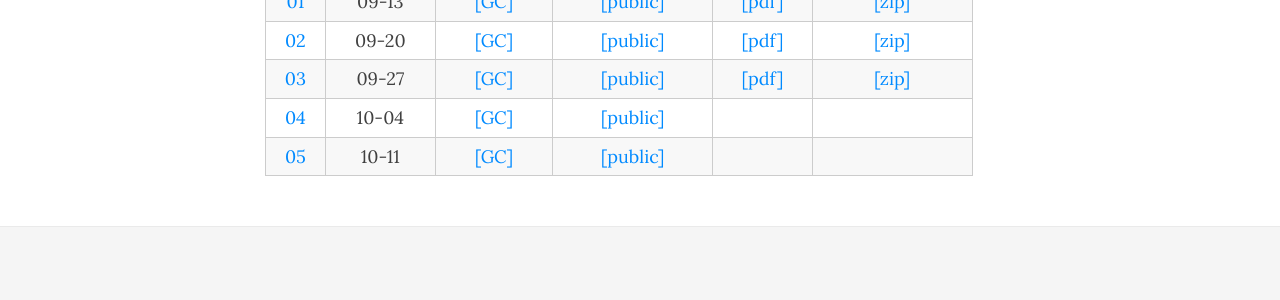
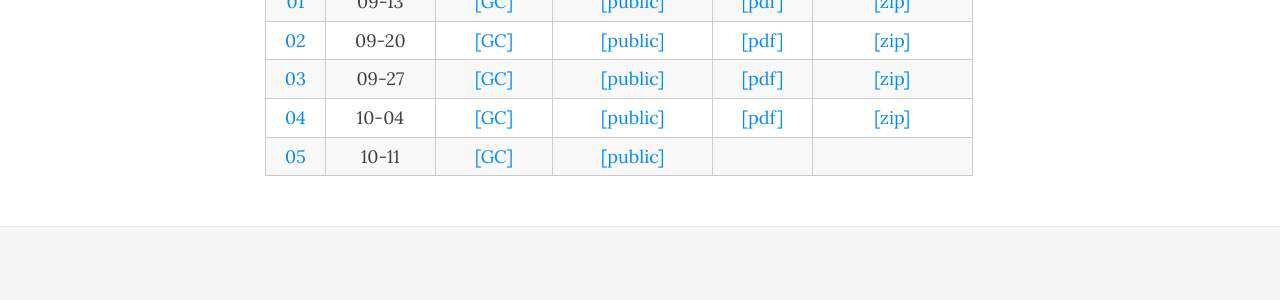
Before and after one commit to data1010/data1010.github.io, a Jekyll site: the page built from homework.md, in a window 1280 px wide. Shown: the part 373-673 px from the top of the page. Built offline with Jekyll 4.4.1, drawn with Linux system fonts in a browser that asks for light colours; nearby versions of some CDN libraries.

Commit message:
added hw04sol

```diff
--- a/homework.md
+++ b/homework.md
@@ -52,8 +52,8 @@ title: Homework
       <td style="text-align: center">10-04</td>
       <td style="text-align: center"><a href="https://classroom.github.com/a/OyySQWy-">[GC]</a></td>
       <td style="text-align: center"><a href="https://github.com/data1010-fall2019/data1010-hw04">[public]</a></td>
-      <td style="text-align: center"></td>
-      <td style="text-align: center"></td>
+      <td style="text-align: center"><a href="/docs/solutions/hw04sol.pdf">[pdf]</a></td>
+      <td style="text-align: center"><a href="/docs/solutions/hw04sol.zip">[zip]</a></td>
    </tr>
    <tr>
       <td style="text-align: center"><a href="/docs/assignments/hw05">05</a></td>
```
Also changed, not shown: 2 other files.
